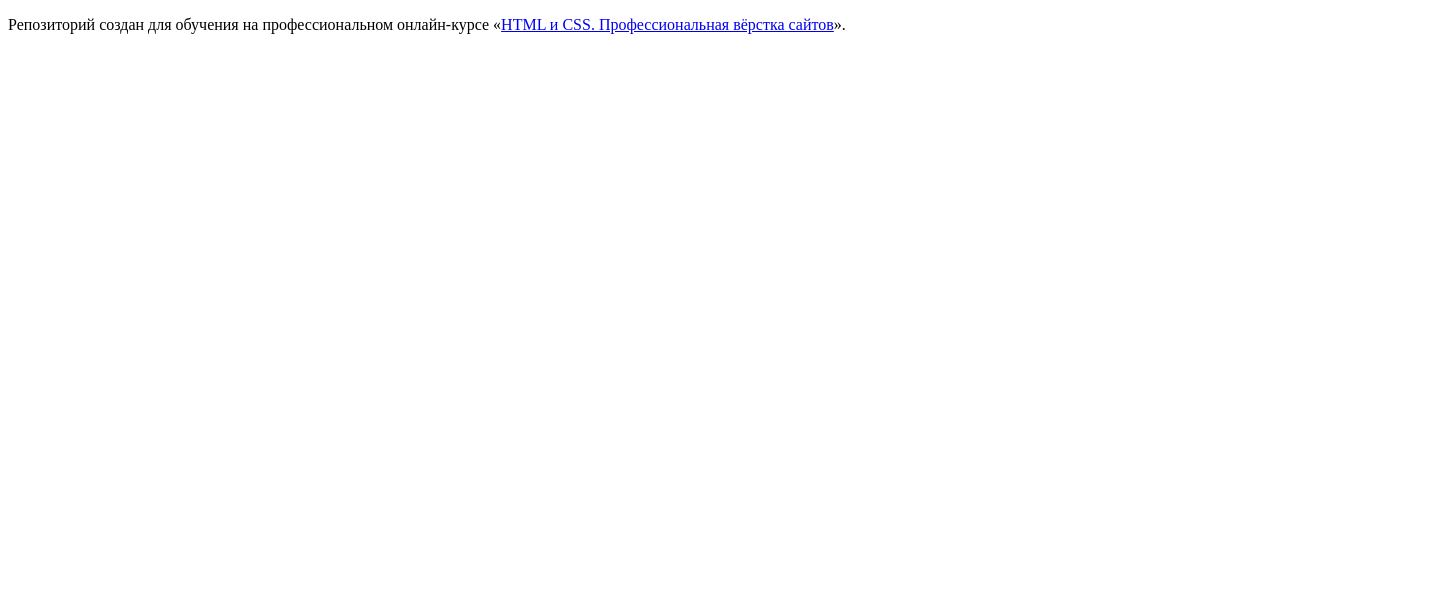
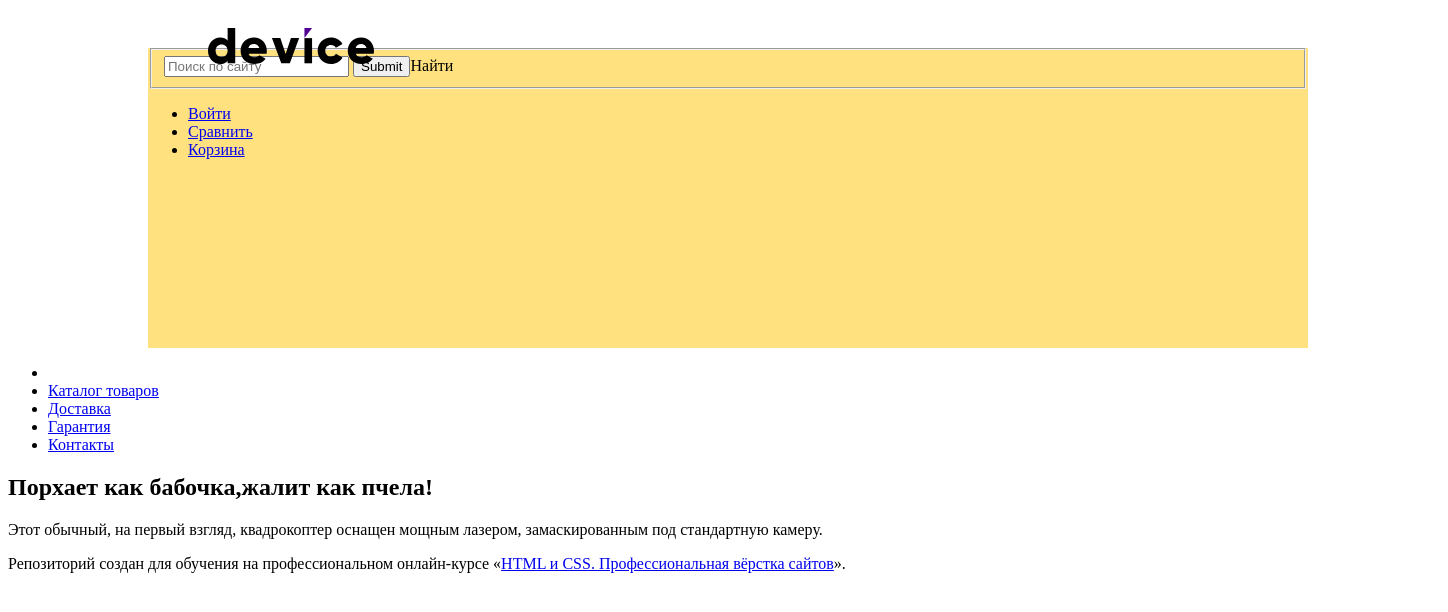
Before and after one commit to htmlacademy-htmlcss/2192931-device-35, a plain HTML site: page index.html in a window 1280 px wide. Shown: the whole page, 1448 px wide, since content can reach past the window. Drawn offline with Linux system fonts and the light colour scheme.

Commit message:
Добавляет header

```diff
--- a/index.html
+++ b/index.html
@@ -3,9 +3,64 @@
   <head>
     <meta charset="utf-8">
     <title>HTML Academy: Девайс</title>
+    <link rel="stylesheet" href="styles.CSS">
   </head>
-  <body>
 
+  <body class="body">
+
+<header class="header">
+<div class="header_wrapper">
+<div class="header_logo">
+  <img src="img\Vector.svg"
+  alt="Буква d">
+  <img src="img\Vector (1).svg"
+  alt="Буква e">
+  <img src="img\Vector (2).svg"
+  alt="Буква v">
+  <img src="img\Vector (3).svg"
+  alt="Буква i">
+  <img class="vector" src="img\Vector (6).svg"
+  alt="Точка над i">
+  <img src="img\Vector (4).svg"
+  alt="Буква c">
+  <img src="img\Vector (5).svg"
+  alt="Буква e">
+</div>
+
+<form class="form" action="#!" method="get">
+<fieldset class="fieldset">
+<input type="search" class="search_form" placeholder="Поиск по сайту" dis>
+<label for="search">
+<input type="submit" class="search_form_submit" id="search">Найти</label>
+</fieldset>
+<ul class="wrapper_list">
+<li class="wrapper_item"><a href="#!">Войти</a></li>
+<li class="wrapper_item"><a href="#!">Сравнить</a></li>
+<li class="wrapper_item"><a href="#!">Корзина</a></li>
+</ul>
+</form>
+<nav class="header_nav">
+</div>
+<ul class="header_list">
+<li class="header_item"></li>
+<li class="header_item"><a href="#!" class="header_link">Каталог товаров</a></li>
+<li class="header_item"><a href="#!" class="header_link">Доставка</a></li>
+<li class="header_item"><a href="#!" class="header_link">Гарантия</a></li>
+<li class="header_item"><a href="#!" class="header_link">Контакты</a></li>
+</ul>
+</nav>
+</header>
+<main class="main">
+<section class="intro">
+<h1 class="intro_title">Порхает как бабочка,жалит как пчела!</h1>
+<p class="introsubtitle">Этот обычный, на первый взгляд, квадрокоптер оснащен мощным лазером, замаскированным под стандартную камеру.</p>
+</section>
+
+
+</main>
+<footer class="footer">
+
+</footer>
     <p>Репозиторий создан для обучения на профессиональном онлайн‑курсе «<a href="https://htmlacademy.ru/intensive/htmlcss">HTML и CSS. Профессиональная вёрстка сайтов</a>».</p>
 
   </body>
--- /dev/null
+++ b/styles.CSS
@@ -0,0 +1,36 @@
+
+/*body*/
+.body{
+position: absolute;
+width: 1440px;
+height: 750px;
+left: 0;
+top: 0;
+background: #FFFFFF;
+}
+
+/*header*/
+.header_wrapper{
+  width: 1160px;
+  height: 300px;
+  background: #FFE17F;
+  margin-top: 40px;
+  margin-left: 140px;
+  margin-right: 140px;
+  }
+
+  .header_logo{
+  position: absolute;
+  top: 20px;
+  left: 200px;
+  }
+
+  /*Точка над буквой I*/
+  .vector{
+    position: absolute;
+    left: 57.56%;
+    right: 37.2%;
+    top: 0%;
+    bottom: 71.94%;
+
+  }
```
Also changed, not shown: img/Vector (1).svg (added), img/Vector (2).svg (added), img/Vector (3).svg (added), img/Vector (4).svg (added), img/Vector (5).svg (added), img/Vector (6).svg (added), img/Vector.svg (added).
